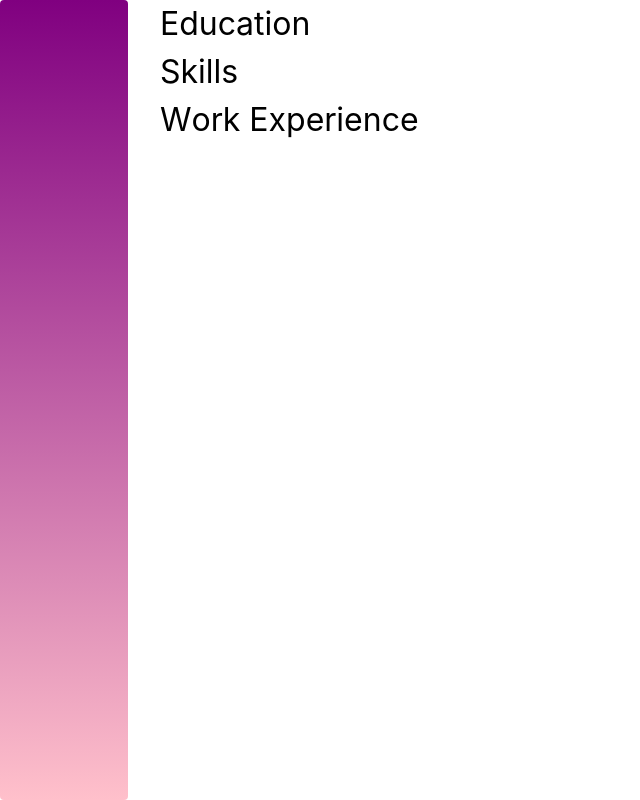
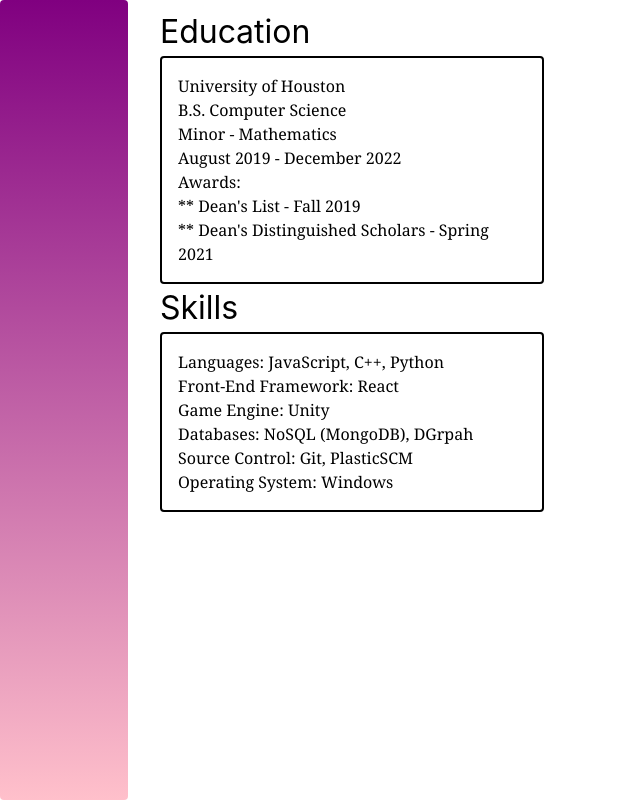
Before and after one commit to Jana-TT/personalWebsite, a Next.js app: page /resume in a window 1280 px wide. Shown: the whole page, without its empty margins (0-640 px from the left). Built offline with nearby package versions, Linux system fonts and the light colour scheme.

Commit message:
resume page

```diff
--- a/components/resumeinfo.tsx
+++ b/components/resumeinfo.tsx
@@ -4,7 +4,7 @@ interface props {
 
 export default function ResumeInfo( {info} : props){
     return(
-        <div className="pt-3">
+        <div className="font-serif max-w-sm border p-4 border rounded border-2">
             {info.map((e) =>
             <ul key={e}>
 
--- a/pages/resume.tsx
+++ b/pages/resume.tsx
@@ -10,10 +10,12 @@ export default function Resume(){
 
             </div>
 
-            <div className="w-5/6 pl-8">
+            <div className="w-5/6 pl-8 pt-2">
                 <HeaderInfo header="Education"/>
+                <ResumeInfo info={["University of Houston", "B.S. Computer Science", "Minor - Mathematics", "August 2019 - December 2022", "Awards:", "** Dean's List - Fall 2019", "** Dean's Distinguished Scholars - Spring 2021"]}/>
+
                 <HeaderInfo header="Skills"/>
-                <HeaderInfo header="Work Experience"/>
+                <ResumeInfo info={["Languages: JavaScript, C++, Python", "Front-End Framework: React", "Game Engine: Unity", "Databases: NoSQL (MongoDB), DGrpah", "Source Control: Git, PlasticSCM", "Operating System: Windows"]}/>
             </div>
 
         </div>
```
